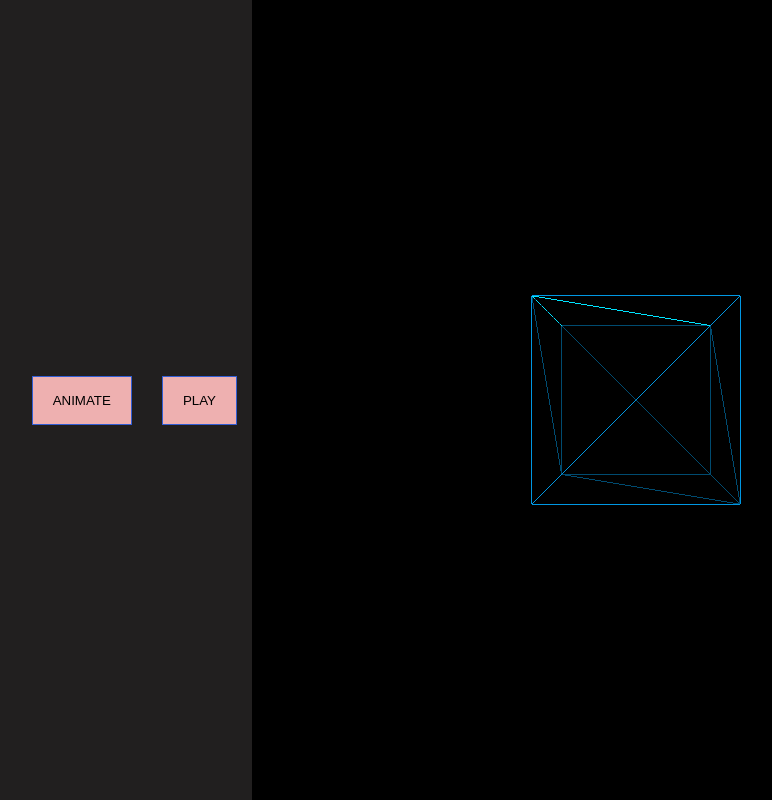
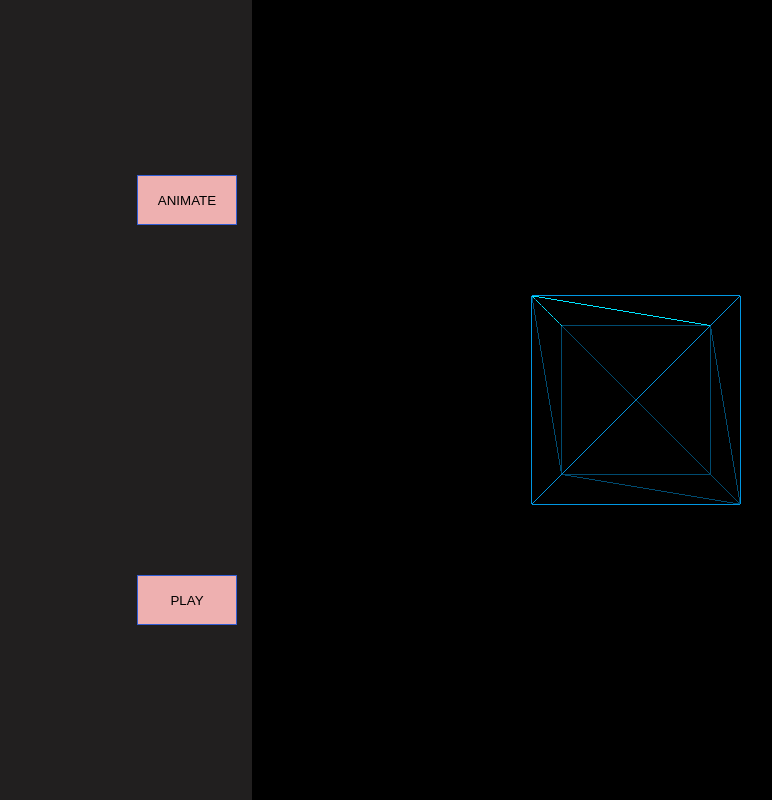
Before and after one commit to TaihuaRubin/stackathon2, a website: page src/index.html in a window 1280 px wide. Shown: the whole page, without its empty margins (4-776 px from the left). Drawn offline with nearby package versions, Linux system fonts and the light colour scheme.

Commit message:
button resize on

```diff
--- a/src/styles.css
+++ b/src/styles.css
@@ -15,18 +15,24 @@ canvas {
   width: 20%;
   height: 100%;
   display: flex;
+  flex-wrap: wrap;
   align-items: center;
   justify-content: right;
   background: rgba(149, 143, 143, 0.219);
 }
 
 #overlay button {
+  float: none;
+  display: block;
   background: #eeb0b0;
   border: 0;
   border: 1px solid #315dd4;
   color: #000000;
   margin: 15px;
-  padding: 16px 20px;
+  width: 100px;
+  height: 50px;
+  max-width: 100%;
+  /* padding: 16px 20px; */
   text-transform: uppercase;
   cursor: pointer;
 }
```
